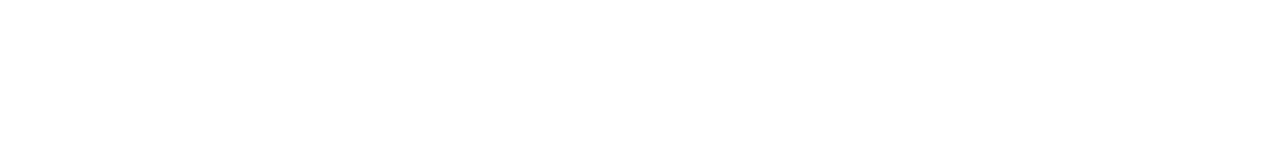
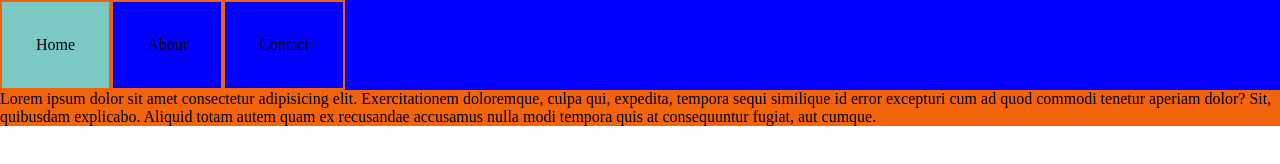
Before and after one commit to Aditya-j101/WebDevelopment, a plain HTML site: page CSS/Css Variables/Index.html in a window 1280 px wide. Drawn offline with Linux system fonts and the light colour scheme.

Commit message:
CSS Variable done

```diff
--- a/CSS/Css Variables/Index.html
+++ b/CSS/Css Variables/Index.html
@@ -5,7 +5,46 @@
     <meta name="viewport" content="width=device-width, initial-scale=1.0">
     <title>CSS Variables</title>
 </head>
+<style>
+    :root{
+        --color: blue;
+        --seccolor: rgb(242, 100, 12);
+    }
+    *{
+        margin:0;
+        padding:0;
+    }
+    ul{
+        display: flex;
+    }
+    ul li{
+        list-style: none;
+        padding: 34px;
+        border:2px solid var(--seccolor);
+    }
+    ul li:first-child{
+        --color: rgb(122, 201, 197);
+        background-color:var(--color,red);
+
+    }
+    .nav{
+        background-color: var(--color);
+    }
+    .container{
+        background-color: var(--seccolor);
+    }
+
+</style>
 <body>
-
+    <div class = "nav">
+        <ul>
+            <li>Home</li>
+            <li>About</li>
+            <li>Contact</li>
+        </ul>
+    </div>
+    <div class="container">
+        Lorem ipsum dolor sit amet consectetur adipisicing elit. Exercitationem doloremque, culpa qui, expedita, tempora sequi similique id error excepturi cum ad quod commodi tenetur aperiam dolor? Sit, quibusdam explicabo. Aliquid totam autem quam ex recusandae accusamus nulla modi tempora quis at consequuntur fugiat, aut cumque.
+    </div>
 </body>
 </html>
```
